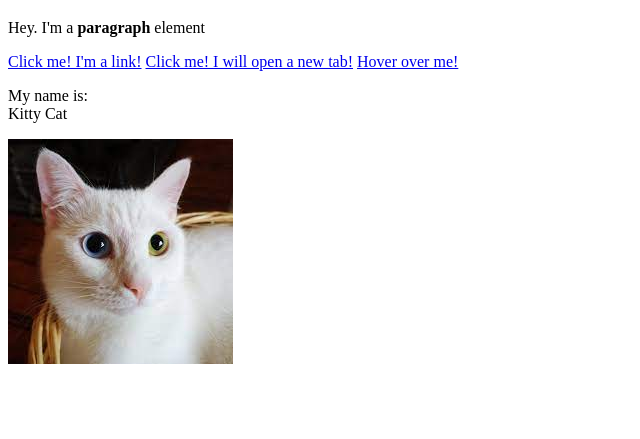
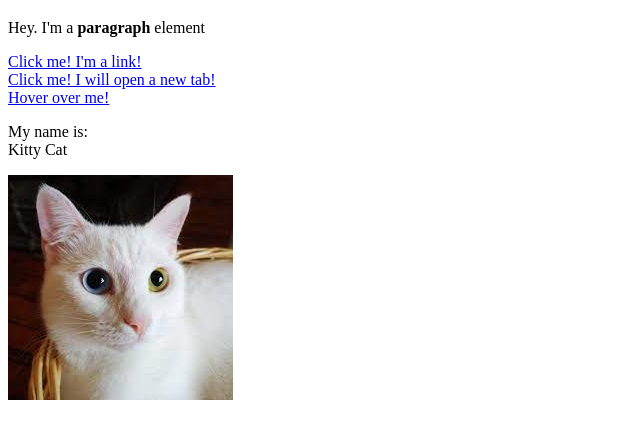
Before and after one commit to mattkoe/cartoon-hero-, a plain HTML site: page test.html in a window 1280 px wide. Shown: the part 61-500 px from the top of the page, without its empty margins (0-640 px from the left). Drawn offline with Linux system fonts and the light colour scheme.

Commit message:
added line breaks in between links

```diff
--- a/test.html
+++ b/test.html
@@ -6,9 +6,9 @@
 <body>
 <h1>Hey. I'm a big heading</h1>
 <p>Hey. I'm a <b>paragraph</b> element</p>
-<a href="https://google.com">Click me! I'm a link!</a>
-<a href="https://google.com" target="blank">Click me! I will open a new tab!</a>
-<a href="https://google.com" target="blank" title="Let's go to Google">Hover over me!</a>
+<a href="https://google.com">Click me! I'm a link!</a><br>
+<a href="https://google.com" target="blank">Click me! I will open a new tab!</a><br>
+<a href="https://google.com" target="blank" title="Let's go to Google">Hover over me!</a><br>
 <p>My name is:<br> Kitty Cat</p>
 <img src="img/cat.jpeg">
 </body>
```
